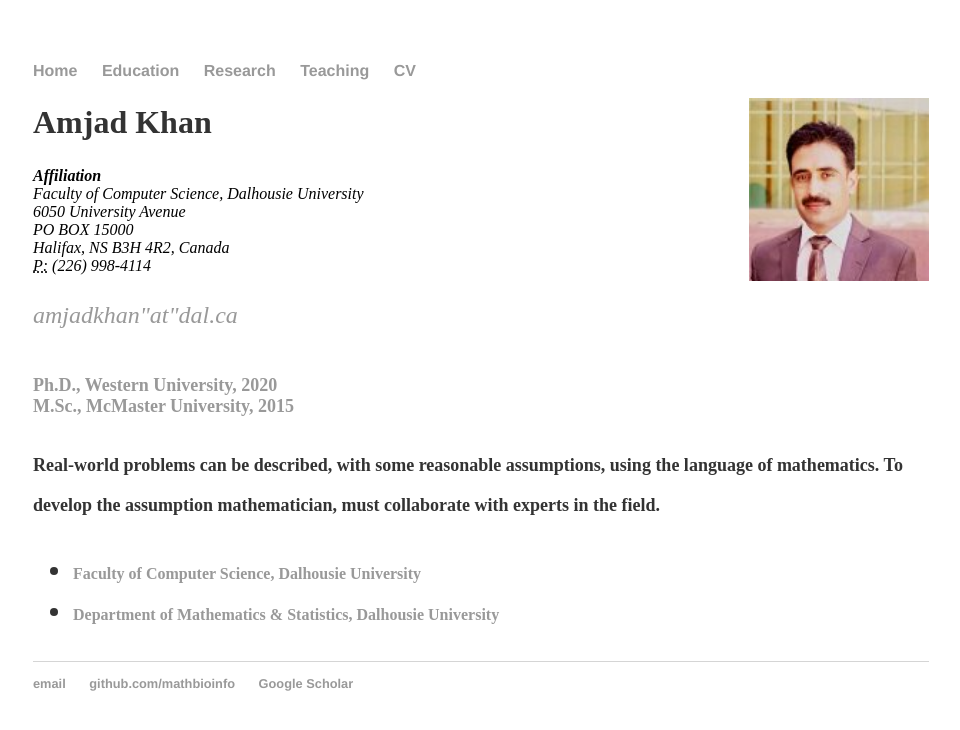
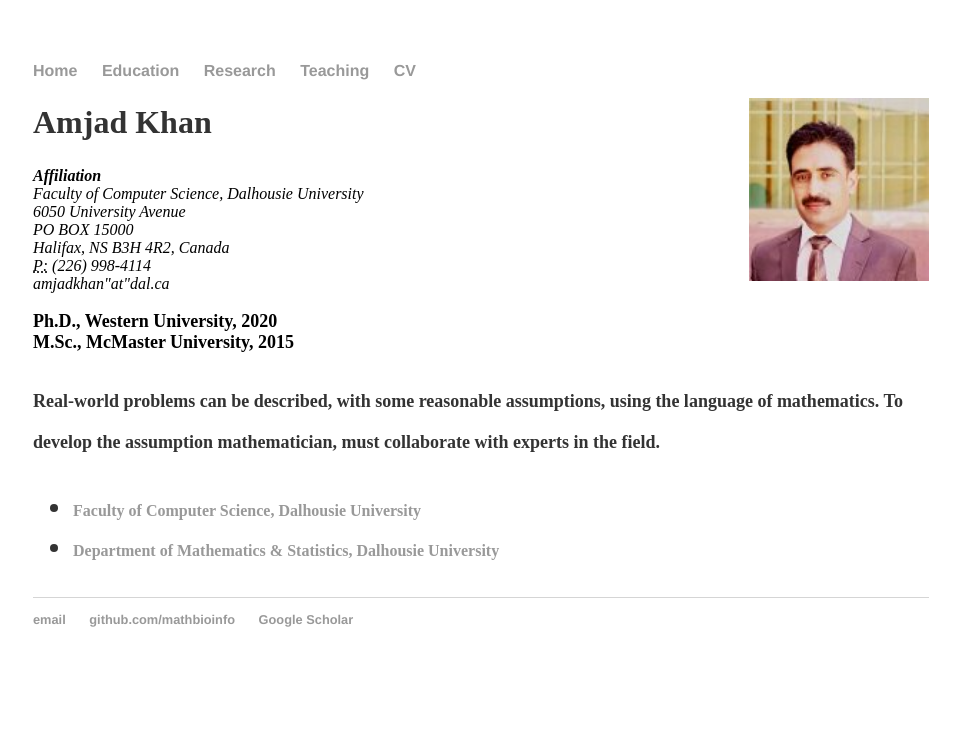
Before and after one commit to MathBioInfo/amjadkhan, a Jekyll site: the page index.html, which Jekyll copies as it is, in a window 1280 px wide. Shown: the top 730 px of the page, without its empty margins (159-1119 px from the left). Built offline with Jekyll 4.4.1, drawn with Linux system fonts in a browser that asks for light colours.

Commit message:
Update index.html

```diff
--- a/index.html
+++ b/index.html
@@ -27,7 +27,7 @@
           		PO BOX 15000 <br>
 			Halifax, NS B3H 4R2, Canada<br>
 			<abbr title="phone">P:</abbr> (226) 998-4114<br>
-			<span class="obfuscate"><p><a href="mailto:amjadkhan@dal.ca">amjadkhan"at"dal.ca</span></p>
+			<span class="obfuscate">amjadkhan"at"dal.ca</span>
 			</address>
 			<br><strong> <font size="4"> Ph.D., Western University, 2020
 
```
